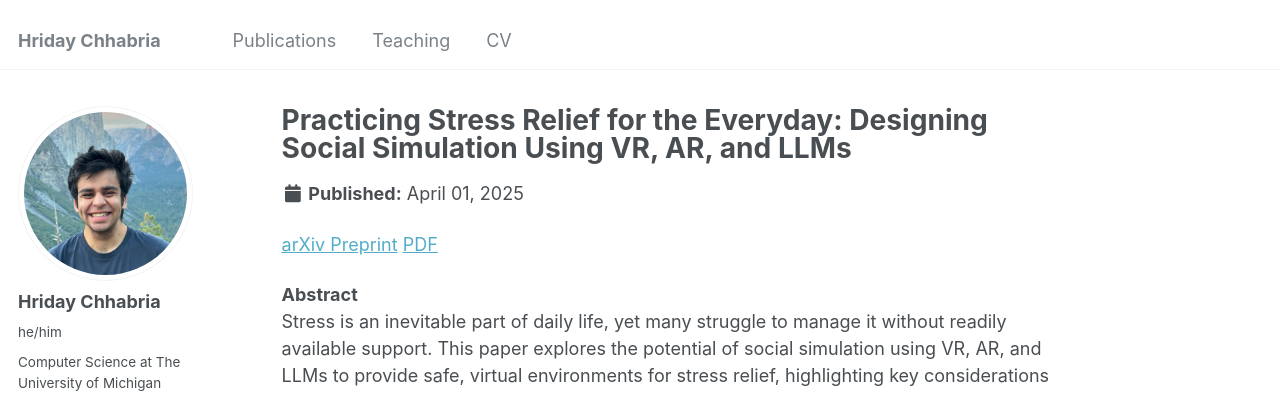
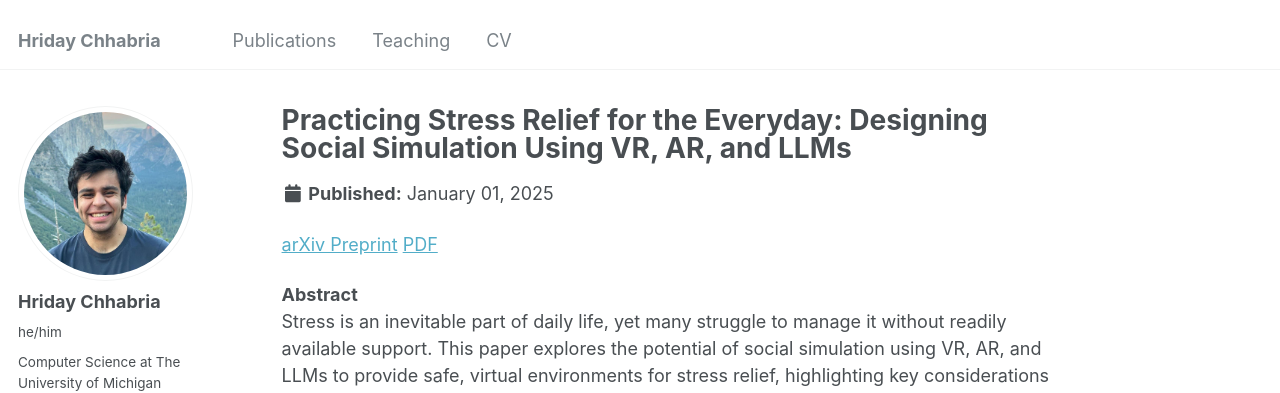
Before and after one commit to hridayc7/hridayc7.github.io, a Jekyll site: the page built from _publications/2025-simulus-design-study.md, in a window 1280 px wide and 900 px high. Shown: the top 393 px of the window. Built offline with Jekyll 4.4.1, drawn with Linux system fonts in a browser that asks for light colours; some web fonts are replaced; part of the change alters nothing that is shown.

```diff
--- a/_publications/2025-simulus-design-study.md
+++ b/_publications/2025-simulus-design-study.md
@@ -4,7 +4,7 @@ collection: publications
 # category: manuscripts
 permalink: /publication/2025-simulus-design-study
 excerpt: 'This paper explores the possibility of using social simulations as a safe, virtual environment to practice stress relief in everyday stressful situations.'
-date: 2025-04-01
+# date: 2025-04-01
 # venue: 'arXiv preprint'
 paperurl: '/files/Simulus.pdf'
 # citation: 'TODO'
```
